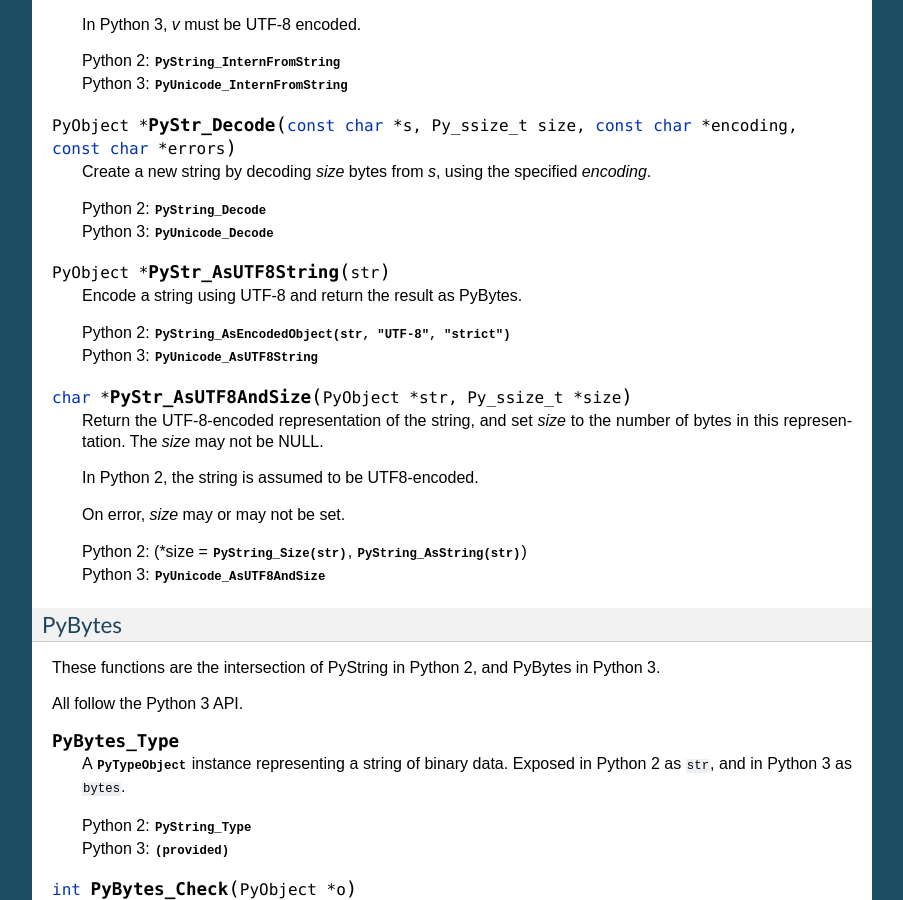
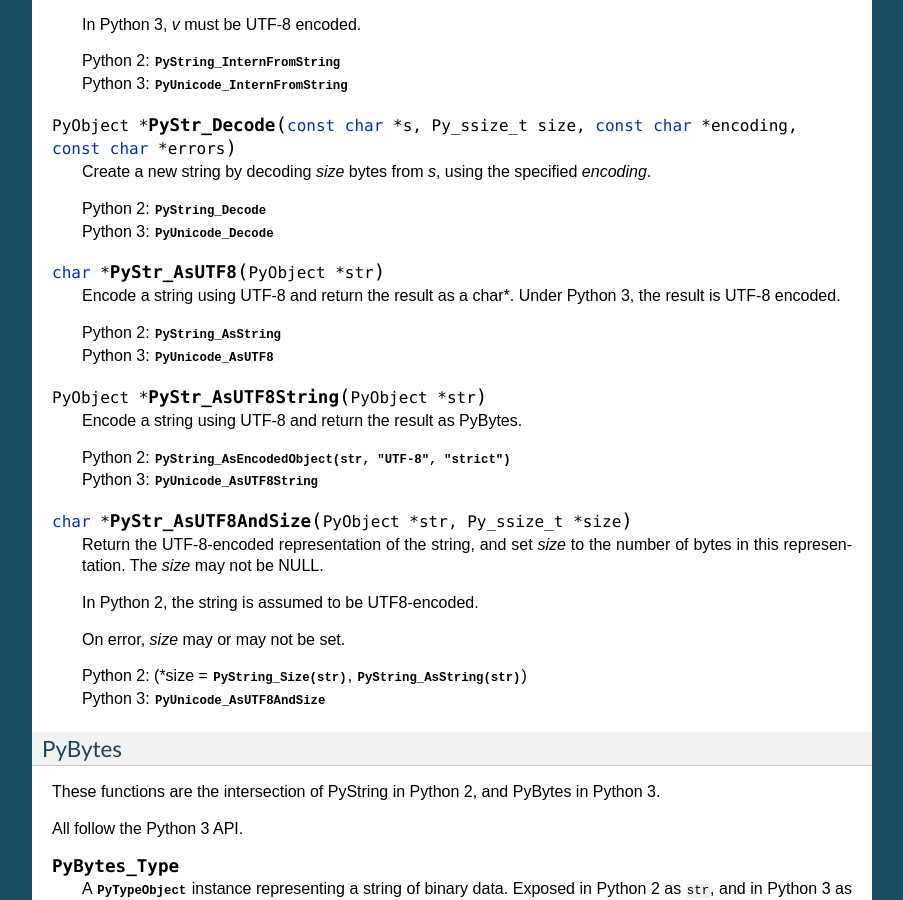
Before and after one commit to encukou/py3c, a Sphinx documentation site: the page built from doc/source/reference.rst, in a window 1280 px wide and 900 px high, scrolled down 1978 px. Shown: the whole window, without its empty margins (198-1101 px from the left). Built offline with Sphinx 7.4.7, drawn with Linux system fonts in a browser that asks for light colours.

Commit message:
Some fixes

```diff
--- a/doc/source/index.rst
+++ b/doc/source/index.rst
@@ -35,7 +35,7 @@ Pick the docs you wish to read:
 
 * :doc:`Reference Guide <reference>`
 
-    Includes **explanations** of all the macros py3c defines.
+    Lists **every macro** py3c defines.
     The search will point you here when it finds a term.
 
 * :ref:`Index <genindex>` and :ref:`Search <search>`
--- a/doc/source/reference.rst
+++ b/doc/source/reference.rst
@@ -135,7 +135,15 @@ All follow the Python 3 API, except ``PyStr`` is substituted for ``PyUnicode``.
     | Python 2: :c:func:`PyString_Decode <py2:PyString_Decode>`
     | Python 3: :c:func:`PyUnicode_Decode <py3:PyUnicode_Decode>`
 
-.. c:function:: PyObject* PyStr_AsUTF8String(str)
+.. c:function:: char* PyStr_AsUTF8(PyObject *str)
+
+    Encode a string using UTF-8 and return the result as a char*.
+    Under Python 3, the result is UTF-8 encoded.
+
+    | Python 2: :c:func:`PyString_AsString <py2:PyString_AsEncodedObject>`
+    | Python 3: :c:func:`PyUnicode_AsUTF8 <py3:PyUnicode_AsUTF8>`
+
+.. c:function:: PyObject* PyStr_AsUTF8String(PyObject *str)
 
     Encode a string using UTF-8 and return the result as PyBytes.
 
```
Also changed, not shown: 1 other file.
